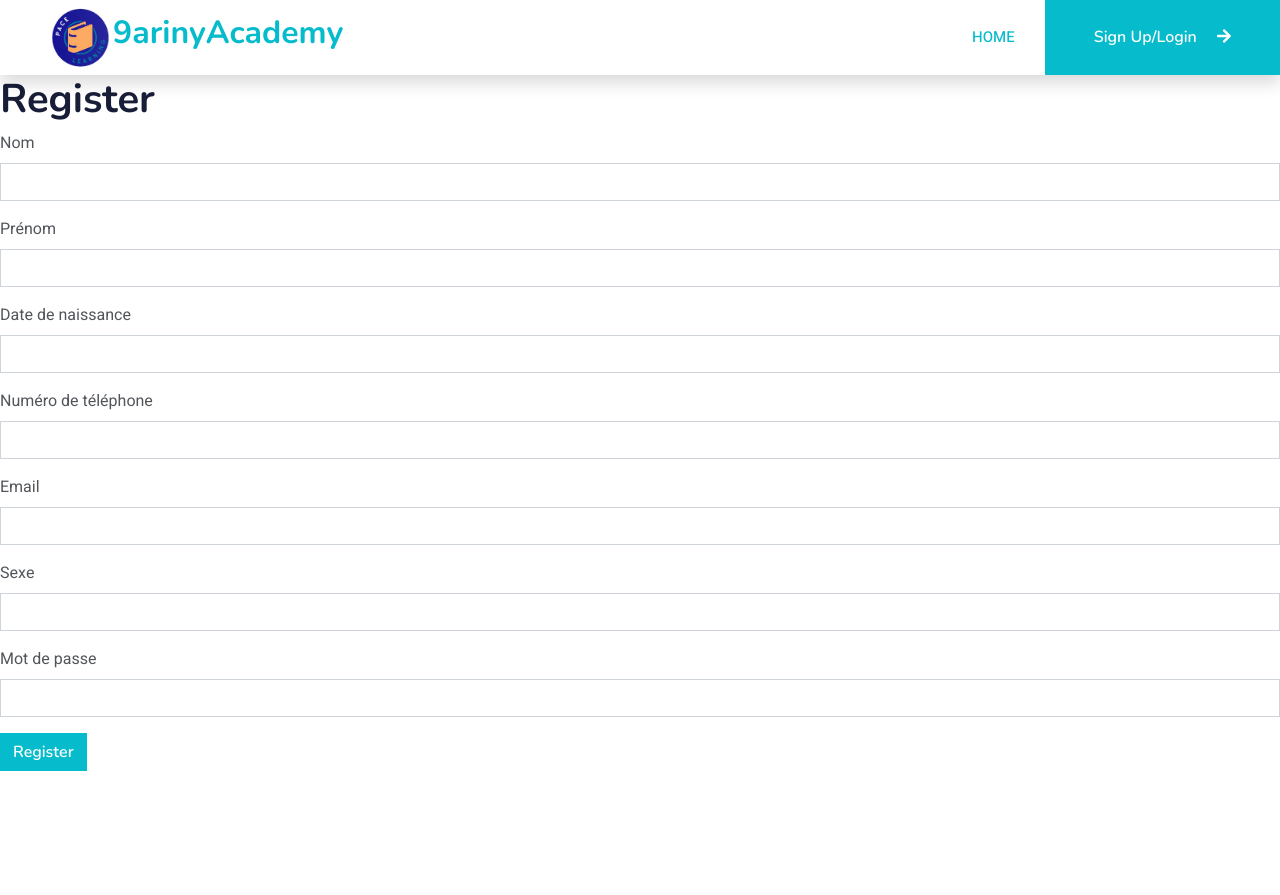
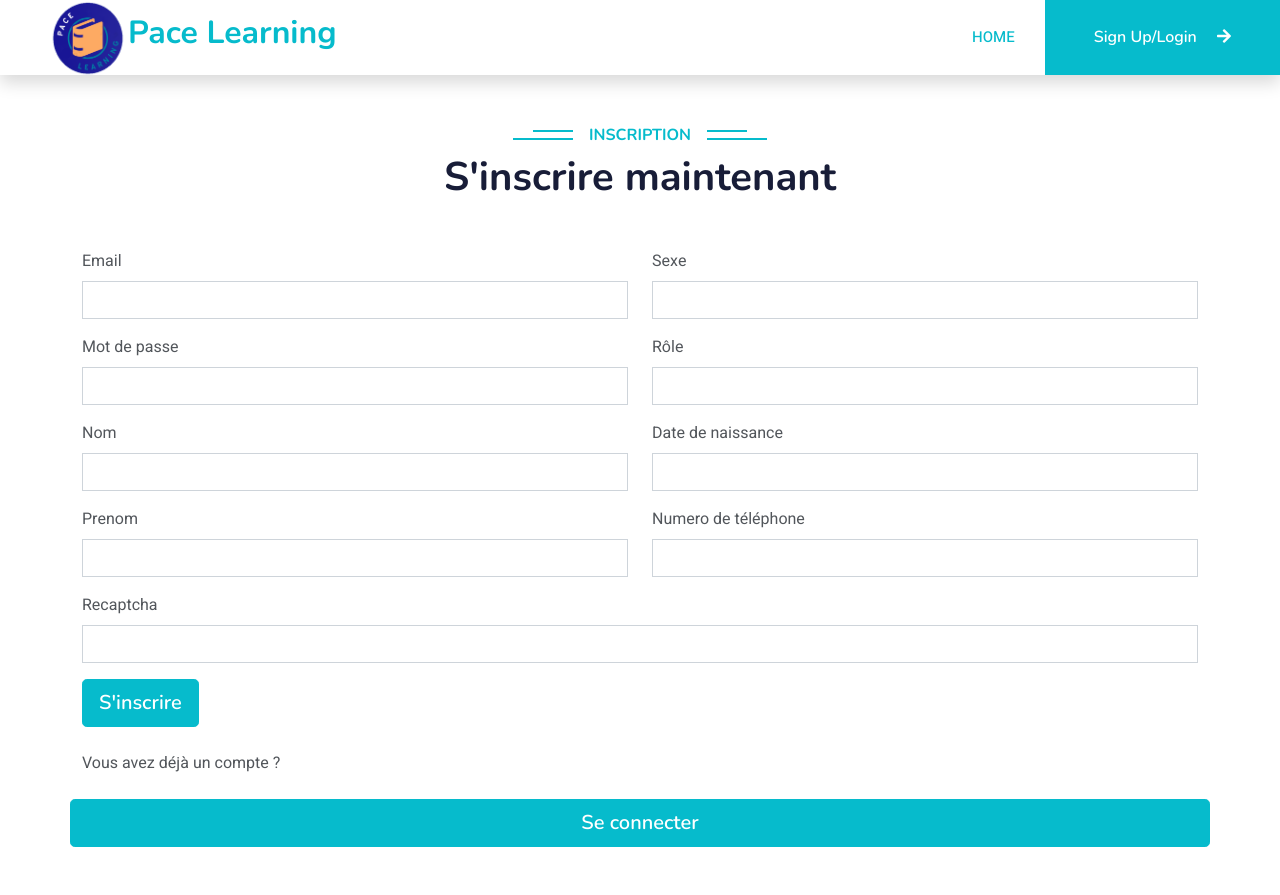
Before and after one commit to ihebrezgui/pidev, a Symfony app: template templates/front/utilisateur/register.html.twig in a window 1280 px wide. Before the commit the page ends 771 px from the top, so only its background shows below. Run offline with Twig, Linux system fonts and the light colour scheme; the template is opened without the code that fills it, so the values that code supplies are empty; form fields are guessed from the names that the template uses; some libraries are stand-ins or nearby versions.

Commit message:
28/04 (1) commit

```diff
--- a/config/bundles.php
+++ b/config/bundles.php
@@ -17,4 +17,6 @@ return [
     SymfonyCasts\Bundle\VerifyEmail\SymfonyCastsVerifyEmailBundle::class => ['all' => true],
     CMEN\GoogleChartsBundle\CMENGoogleChartsBundle::class => ['all' => true],
     Endroid\QrCodeBundle\EndroidQrCodeBundle::class => ['all' => true],
+    VictorPrdh\RecaptchaBundle\RecaptchaBundle::class => ['all' => true],
+
 ];
--- a/src/Form/UtilisateurType.php
+++ b/src/Form/UtilisateurType.php
@@ -11,6 +11,8 @@ use Symfony\Component\Form\Extension\Core\Type\TextType;
 use Symfony\Component\Form\Extension\Core\Type\ChoiceType;
 use Symfony\Component\Form\Extension\Core\Type\PasswordType;
 use Symfony\Component\Form\Extension\Core\Type\EmailType;
+use VictorPrdh\RecaptchaBundle\Form\ReCaptchaType;
+
 
 class UtilisateurType extends AbstractType
 {
@@ -47,6 +49,10 @@ class UtilisateurType extends AbstractType
             ])
             ->add('password', PasswordType::class, [
                 'label' => 'Mot de passe',
+            ])
+            ->add('recaptcha', ReCaptchaType::class, [
+                'mapped' => false,
+                'label' => 'Captcha',
             ]);
     }
 
--- a/templates/front/navbar.html.twig
+++ b/templates/front/navbar.html.twig
@@ -1,6 +1,6 @@
 <nav class="navbar navbar-expand-lg bg-white navbar-light shadow sticky-top p-0">
         <a href="" class="navbar-brand d-flex align-items-center px-4 px-lg-5">
-             <img  src="{{ asset('front/logo/log.png') }}" width="65" height="65"> <h2 style="color: #06BBCC;">9arinyAcademy</h2>
+             <img  src="{{ asset('front/logo/logo.png') }}" width="80" height="80"> <h2 style="color: #06BBCC;">Pace Learning</h2>
         </a>
         <button type="button" class="navbar-toggler me-4" data-bs-toggle="collapse" data-bs-target="#navbarCollapse">
             <span class="navbar-toggler-icon"></span>
--- a/templates/front/utilisateur/register.html.twig
+++ b/templates/front/utilisateur/register.html.twig
@@ -1,42 +1,43 @@
 {% extends 'baseFront.html.twig' %}
 
-{% block title %}Register{% endblock %}
+{% block title %}S'inscrire{% endblock %}
 
 {% block body %}
-    <h1>Register</h1>
-
-    {% if registrationForm.vars.errors|length > 0 %}
-        <div class="alert alert-danger">
-            {% for error in registrationForm.vars.errors %}
-                {{ error.message }}
-            {% endfor %}
+    <div class="container-xxl py-5">
+        <div class="container">
+            <div class="text-center wow fadeInUp" data-wow-delay="0.1s">
+                <h6 class="section-title bg-white text-center text-primary px-3">Inscription</h6>
+                <h1 class="mb-5">S'inscrire maintenant</h1>
+            </div>
+            <div class="row g-4">
+                {{ form_start(registrationForm, {'attr': {'novalidate': 'novalidate'}}) }}
+                <div class="row">
+                    <div class="col-md-6">
+                        {{ form_row(registrationForm.email, {'label': 'Email', 'attr': {'class': 'form-control'}}) }}
+                        {{ form_row(registrationForm.password, {'label': 'Mot de passe', 'attr': {'class': 'form-control'}}) }}
+                        {{ form_row(registrationForm.nom, {'label': 'Nom', 'attr': {'class': 'form-control'}}) }}
+                        {{ form_row(registrationForm.prenom, {'label': 'Prenom', 'attr': {'class': 'form-control'}}) }}
+                    </div>
+                    <div class="col-md-6">
+                        {{ form_row(registrationForm.sexe, {'label': 'Sexe', 'attr': {'class': 'form-control'}}) }}
+                        {{ form_row(registrationForm.role, {'label': 'Rôle', 'attr': {'class': 'form-control'}}) }}
+                        {{ form_row(registrationForm.date_nais, {'label': 'Date de naissance', 'attr': {'class': 'form-control'}}) }}
+                        {{ form_row(registrationForm.num_tel, {'label': 'Numero de téléphone', 'attr': {'class': 'form-control'}}) }}
+                    </div>
+                </div>
+                {{ form_row(registrationForm.recaptcha) }}
+                {{ form_errors(registrationForm.recaptcha) }}
+                <button class="btn btn-lg btn-primary">{{ button_label|default('S\'inscrire') }}</button>
+                {{ form_end(registrationForm) }}
+                <br>
+                <label for="inputPassword">Vous avez déjà un compte ?</label>
+                <br>
+                <br>
+                <button class="btn btn-lg btn-primary" onclick="window.location.href='{{ path('app_login') }}'">
+                    Se connecter
+                </button>
+                <br>
+            </div>
         </div>
-    {% endif %}
-
-    {# Render the form #}
-    {{ form_start(registrationForm) }}
-    <div class="form-group">
-        {{ form_row(registrationForm.nom, {'label': 'Nom'}) }}
     </div>
-    <div class="form-group">
-        {{ form_row(registrationForm.prenom, {'label': 'Prénom'}) }}
-    </div>
-    <div class="form-group">
-        {{ form_row(registrationForm.date_nais, {'label': 'Date de naissance'}) }}
-    </div>
-    <div class="form-group">
-        {{ form_row(registrationForm.num_tel, {'label': 'Numéro de téléphone'}) }}
-    </div>
-    <div class="form-group">
-        {{ form_row(registrationForm.email, {'label': 'Email'}) }}
-    </div>
-    <div class="form-group">
-        {{ form_row(registrationForm.sexe, {'label': 'Sexe'}) }}
-    </div>
-    <div class="form-group">
-        {{ form_row(registrationForm.password, {'label': 'Mot de passe'}) }}
-    </div>
-
-    <button type="submit" class="btn btn-primary">Register</button>
-    {{ form_end(registrationForm) }}
 {% endblock %}
```
Also changed, not shown: public/front/logo/logo.png (renamed from public/front/logo/log.png), 2 other files.
